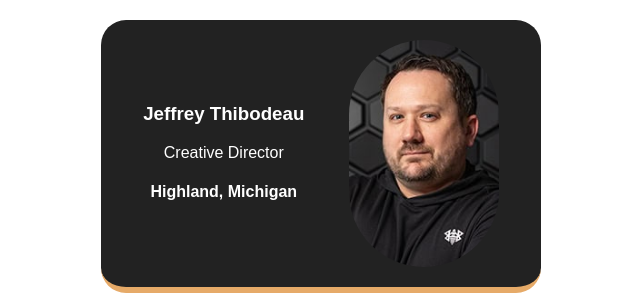
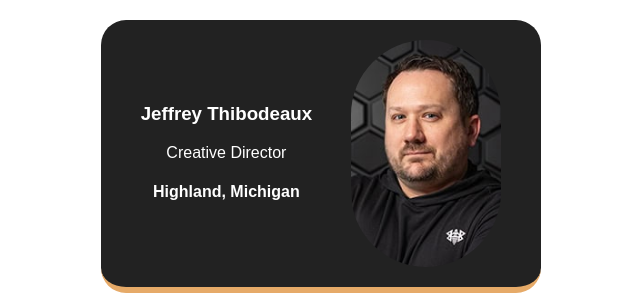
Before and after one commit to jathib/business-card, a website built with Vite: page index.html in a window 1280 px wide. Shown: the full height of the page, 319-959 px from the left. Built offline with nearby package versions, Linux system fonts and the light colour scheme.

Commit message:
Update index.html
Testing change spelling

```diff
--- a/index.html
+++ b/index.html
@@ -6,7 +6,7 @@
         <div class="card">
             <img class="avatar profile-pic" src="images/jefft.jpg">
             <div >
-                <h3>Jeffrey Thibodeau</h3>
+                <h3>Jeffrey Thibodeaux</h3>
                 <p>Creative Director</p>
                 <h4>Highland, Michigan</h4>
             </div>
```
